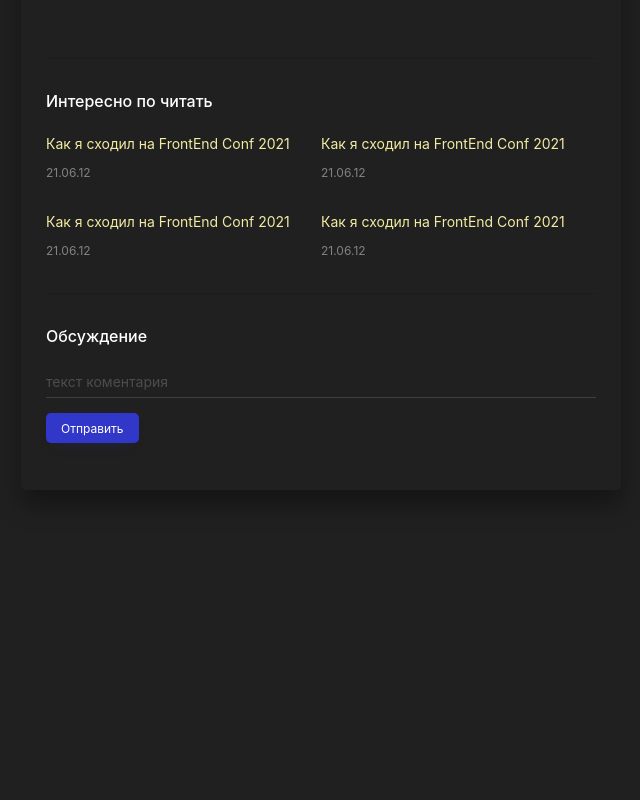
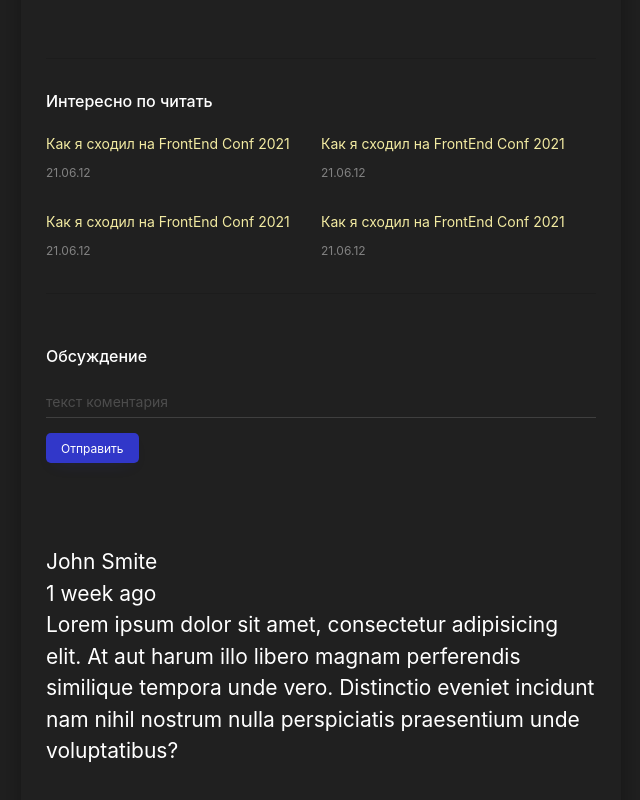
Before and after one commit to Steelmen87/React_blog_SASS, a React (Create React App) app: page / in a window 1280 px wide. Shown: the part 1318-2118 px from the top of the page, without its empty margins (469-1109 px from the left). Before the commit the page ends 1918 px from the top, so only its background shows below. Built offline with nearby package versions, Linux system fonts and the light colour scheme; grey boxes are pictures that could not be loaded.

Commit message:
next 6--50 next Comment component===

```diff
--- /dev/null
+++ b/src/components/CommentForComments.js
@@ -0,0 +1,28 @@
+import React from "react";
+
+export default function CommentForComments() {
+    return <div>
+        <ul className="comments">
+            <li className="comments__item">
+                <div className="comments__header">
+                    <img src="" alt=""/>
+                    <div className="comments__name">
+                        John Smite
+                    </div>
+                    <time className="comments__pubdate"
+                          dateTime="2021-12-12">
+                        1 week ago
+                    </time>
+                </div>
+                <div className="comments__text">
+                    <p>Lorem ipsum dolor sit amet, consectetur
+                        adipisicing elit. At aut harum illo libero
+                        magnam perferendis similique tempora unde
+                        vero. Distinctio eveniet incidunt nam nihil
+                        nostrum nulla
+                        perspiciatis praesentium unde voluptatibus?</p>
+                </div>
+            </li>
+        </ul>
+    </div>
+}
--- a/src/components/Comments.jsx
+++ b/src/components/Comments.jsx
@@ -1,4 +1,5 @@
 import React from "react";
+import CommentForComments from "./CommentForComments";
 
 export default function Comments() {
     return <div className="comments">
@@ -20,5 +21,6 @@ export default function Comments() {
                 type="submit">Отправить
             </button>
         </form>
+        <CommentForComments/>
     </div>
 }
--- a/src/scss/blocks/comments.scss
+++ b/src/scss/blocks/comments.scss
@@ -1,3 +1,3 @@
 .comments{
-  margin-top: 3rem;
+  margin-top: 5rem;
 }
```
Also changed, not shown: src/logo.svg (deleted).
